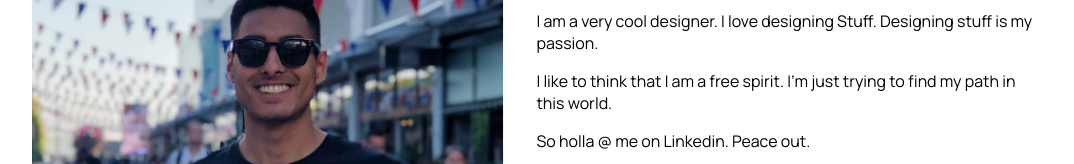
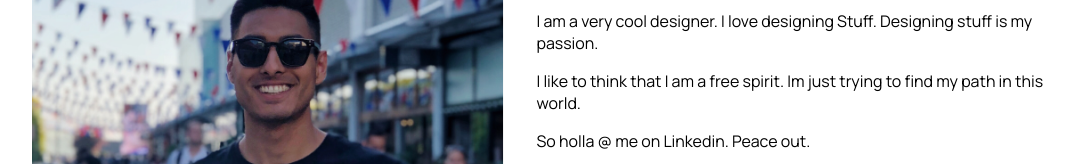
Before and after one commit to Elimists/sash-portfolio, a Next.js app: page /about in a window 1280 px wide. Shown: the part 337-501 px from the top of the page, without its empty margins (85-1159 px from the left). Built offline with nearby package versions, Linux system fonts and the light colour scheme.

Commit message:
Removed " ' " and added html code for @ symbol

```diff
--- a/pages/about.js
+++ b/pages/about.js
@@ -15,8 +15,8 @@ export default function About(){
                 <div className={styles.about_section}>
                     <h3 className={styles.meet_sash}>Meet Sash</h3>
                     <p>I am a very cool designer. I love designing Stuff. Designing stuff is my passion.</p>
-                    <p>I like to think that I am a free spirit. I'm just trying to find my path in this world.</p>
-                    <p>So holla @ me on Linkedin. Peace out.</p>
+                    <p>I like to think that I am a free spirit. Im just trying to find my path in this world.</p>
+                    <p>So holla &#x40; me on Linkedin. Peace out.</p>
                     <div tabIndex="0" className={styles.view_resume_button}>
                         View Resume
                     </div>
```
